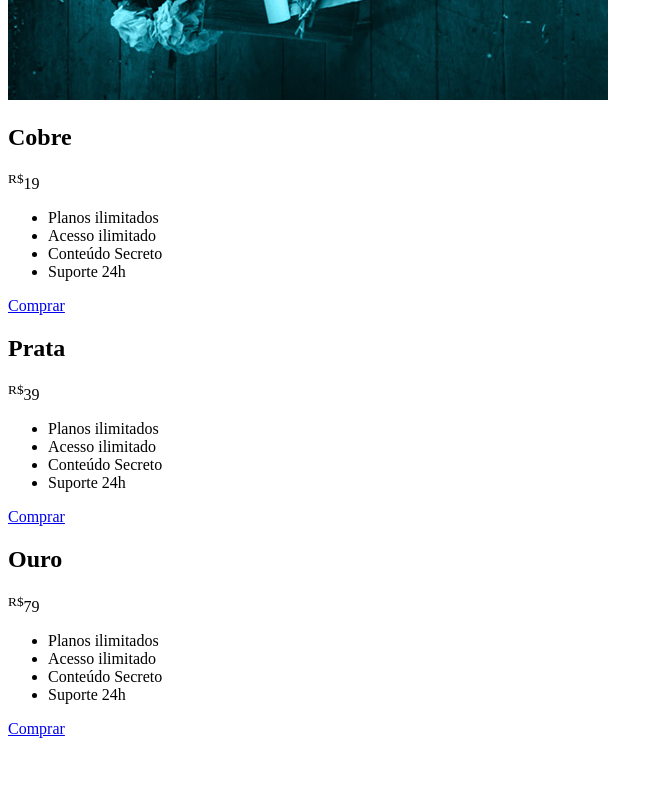
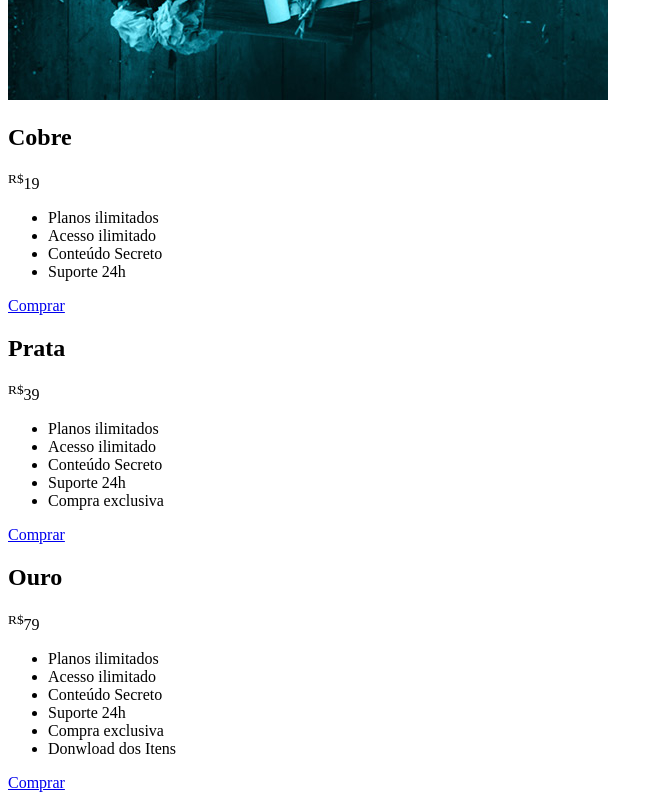
Before and after one commit to alinehofner/alinehofner-origamid-flexbox-css, a plain HTML site: page index.html in a window 1280 px wide. Shown: the part 3244-4044 px from the top of the page, without its empty margins (0-663 px from the left). Before the commit the page ends 3990 px from the top, so only its background shows below. Drawn offline with Linux system fonts and the light colour scheme.

Commit message:
addCSSFlex

```diff
--- a/index.html
+++ b/index.html
@@ -83,6 +83,7 @@
       <li>Acesso ilimitado</li>
       <li>Conteúdo Secreto</li>
       <li>Suporte 24h</li>
+      <li>Compra exclusiva</li>
     </ul>
     <a href="#">Comprar</a>
     <div class="preco-item">
@@ -94,6 +95,8 @@
       <li>Acesso ilimitado</li>
       <li>Conteúdo Secreto</li>
       <li>Suporte 24h</li>
+      <li>Compra exclusiva</li>
+      <li>Donwload dos Itens</li>
     </ul>
     <a href="#">Comprar</a>
   </section>
```
